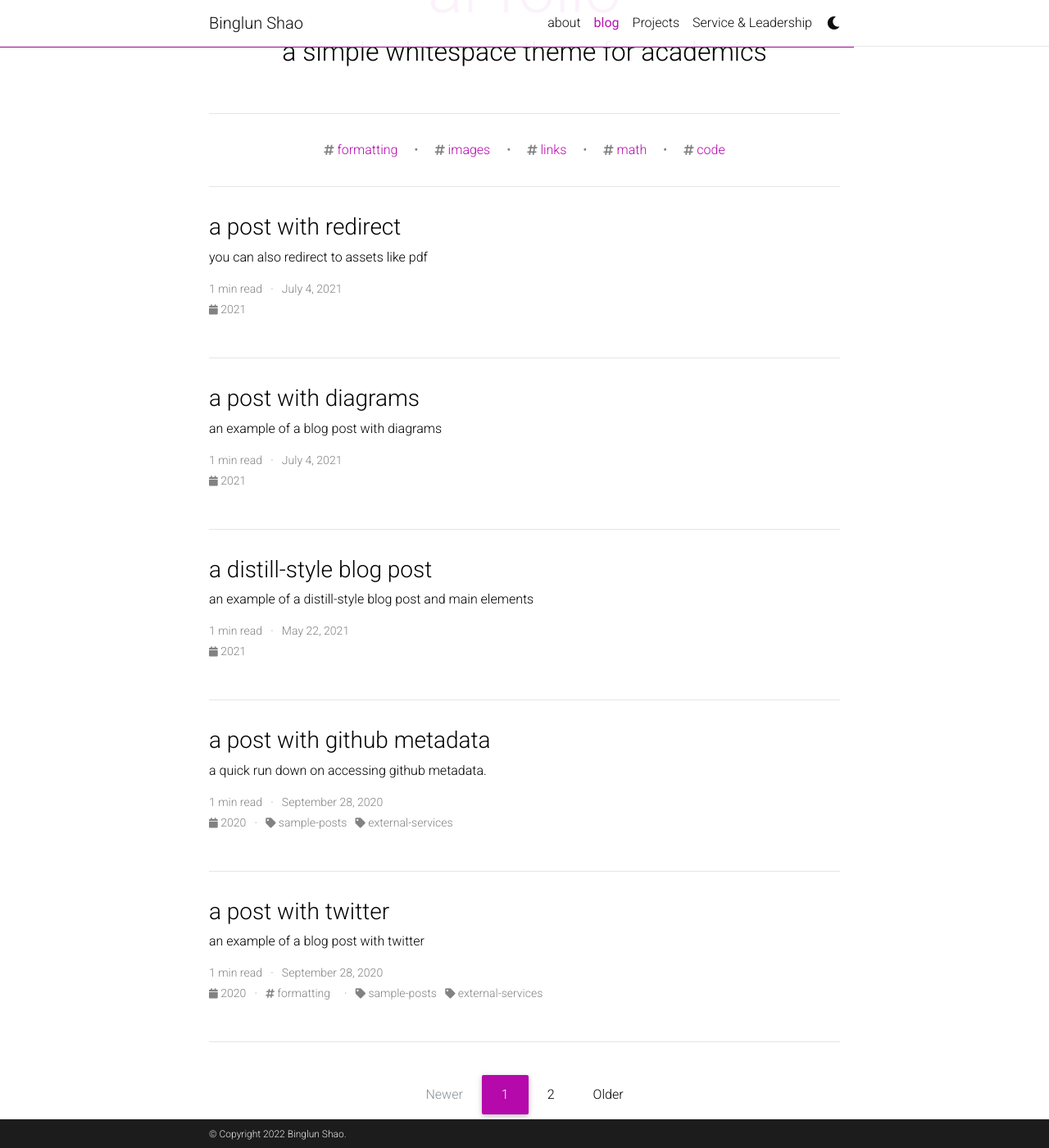
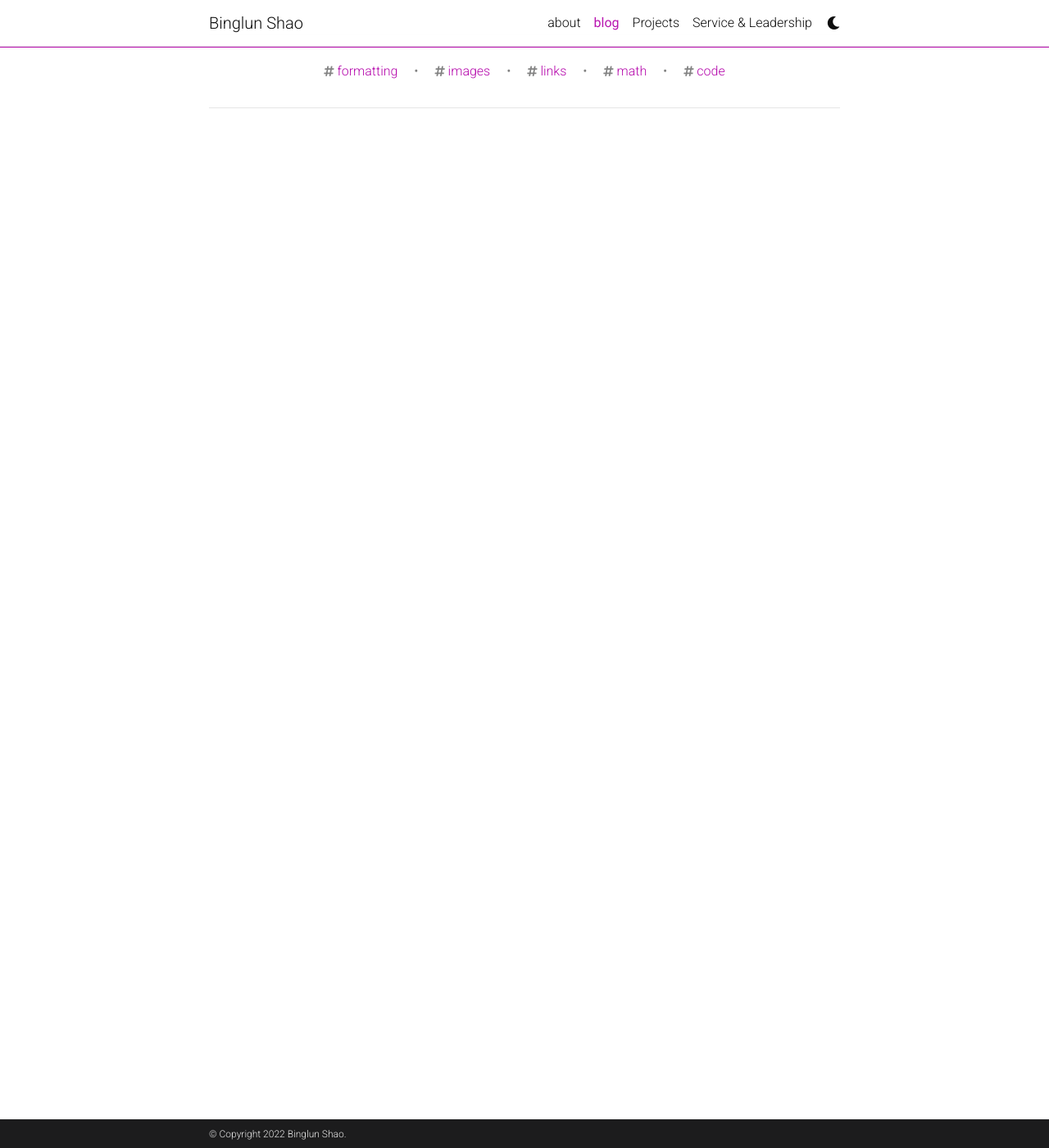
Before and after one commit to bingluna/bingluna.github.io, a Jekyll site: the page built from blog/index.html, in a window 1280 px wide and 1400 px high, scrolled down 197 px. Shown: the whole window at 82% size. Built offline with Jekyll 4.4.1, drawn with Linux system fonts in a browser that asks for light colours; the list of posts is cut into pages by our own code; comment, search, counter and statistics services are not loaded; a style sheet for code colours, icons or effects is not loaded; part of the change alters nothing that is shown.

Commit message:
misc. blog.

```diff
--- a/_config.yml
+++ b/_config.yml
@@ -109,7 +109,7 @@ bing_site_verification:  # out your bing-site-verification ID (Bing Webmaster)
 # Blog
 # -----------------------------------------------------------------------------
 
-blog_name: al-folio # blog_name will be displayed in your blog page
+blog_name: # blog_name will be displayed in your blog page
 blog_nav_title: blog # your blog must have a title for it to be displayed in the nav bar
 blog_description: a simple whitespace theme for academics
 permalink: /blog/:year/:title/
@@ -119,15 +119,15 @@ pagination:
   enabled: true
 
 # Comments
-disqus_shortname: al-folio # put your disqus shortname
+disqus_shortname: # put your disqus shortname
 # https://help.disqus.com/en/articles/1717111-what-s-a-shortname
 
 # External sources.
 # If you have blog posts published on medium.com or other exteranl sources,
 # you can display them in your blog by adding a link to the RSS feed.
 external_sources:
-  - name: medium.com
-    rss_url: https://medium.com/@al-folio/feed
+#  - name: medium.com
+#    rss_url: https://medium.com/@al-folio/feed
 
 # -----------------------------------------------------------------------------
 # Collections
--- a/blog/index.html
+++ b/blog/index.html
@@ -2,7 +2,7 @@
 layout: default
 title: blog
 pagination:
-  enabled: true
+  enabled: false
   collection: posts
   permalink: /page/:num/
   per_page: 5
```
Also changed, not shown: 3 other files.
